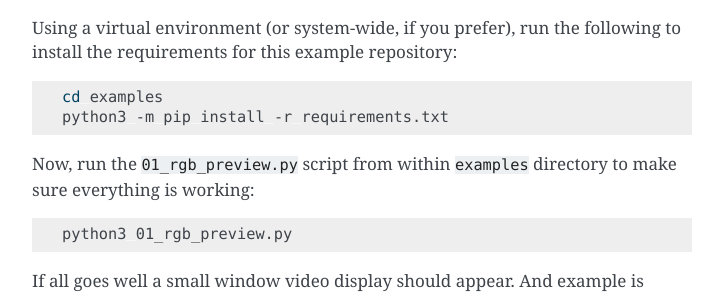
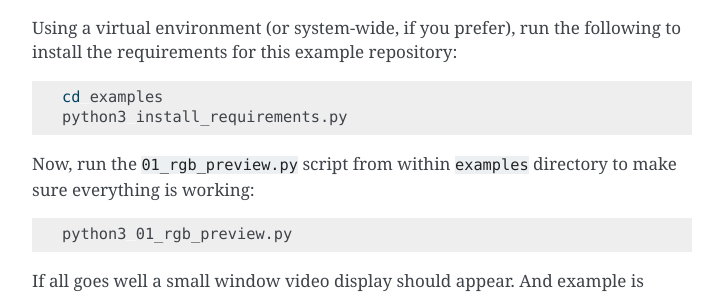
Before and after one commit to luxonis/depthai-python, a Sphinx documentation site: the page built from docs/source/install.rst, in a window 1280 px wide and 900 px high, scrolled down 3564 px, cut to the strip 0-482 px from the top of the window. Shown: the part 152-448 px from the top of the strip, without its empty margins (388-1111 px from the left). Built offline with Sphinx 7.4.7, drawn with Linux system fonts in a browser that asks for light colours; pages that are not in the unit, such as notebooks, are missing from menus; the version number could not be read and is left out.

Commit message:
Update install.rst
We don't have `requirements.txt` anymore in the examples/ folder, we now have `install_requirements.py`

```diff
--- a/docs/source/install.rst
+++ b/docs/source/install.rst
@@ -182,7 +182,7 @@ Using a virtual environment (or system-wide, if you prefer), run the following t
 .. code-block:: bash
 
   cd examples
-  python3 -m pip install -r requirements.txt
+  python3 install_requirements.py
 
 Now, run the :code:`01_rgb_preview.py` script from within :code:`examples` directory to make sure everything is working:
 
```
